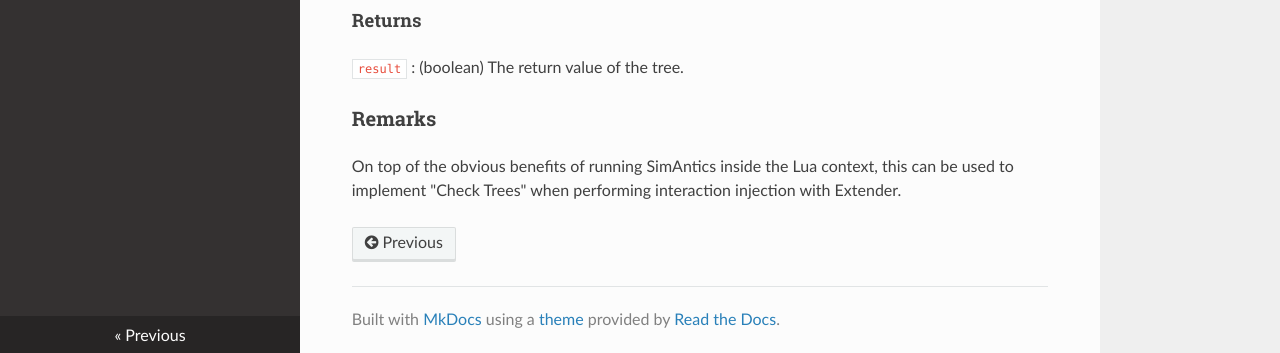
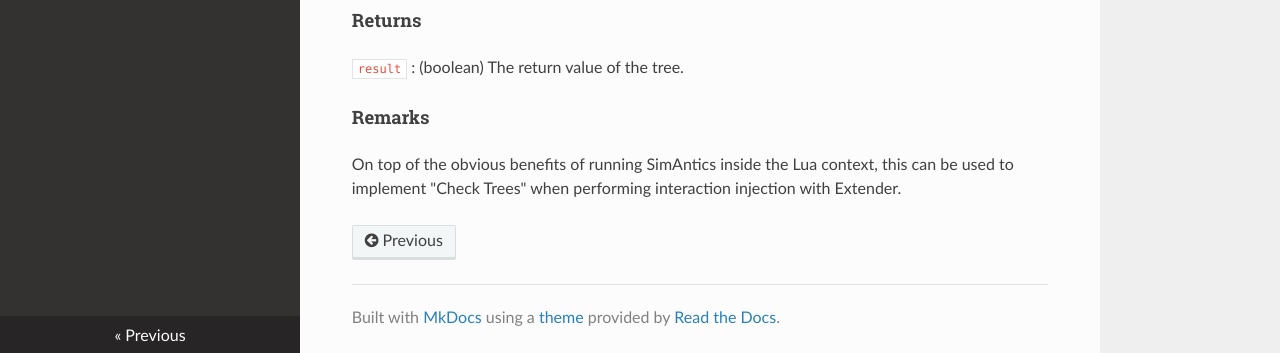
Before and after one commit to LazyDuchess/TS2-Extender-Docs, an MkDocs documentation site: the page built from docs/sims2api/Globals.md, in a window 1280 px wide and 1028 px high. Shown: the part 672-1025 px from the top of the window. Built offline with MkDocs 1.6.1, drawn with Linux system fonts in a browser that asks for light colours; nearby versions of some CDN libraries.

```diff
--- a/docs/sims2api/Globals.md
+++ b/docs/sims2api/Globals.md
@@ -31,6 +31,6 @@ Runs a BHAV tree by name, on the provided Object ID and with the provided parame
 `result`
 : (boolean) The return value of the tree.
 
-### Remarks
+#### Remarks
 
 On top of the obvious benefits of running SimAntics inside the Lua context, this can be used to implement "Check Trees" when performing interaction injection with Extender.
```
